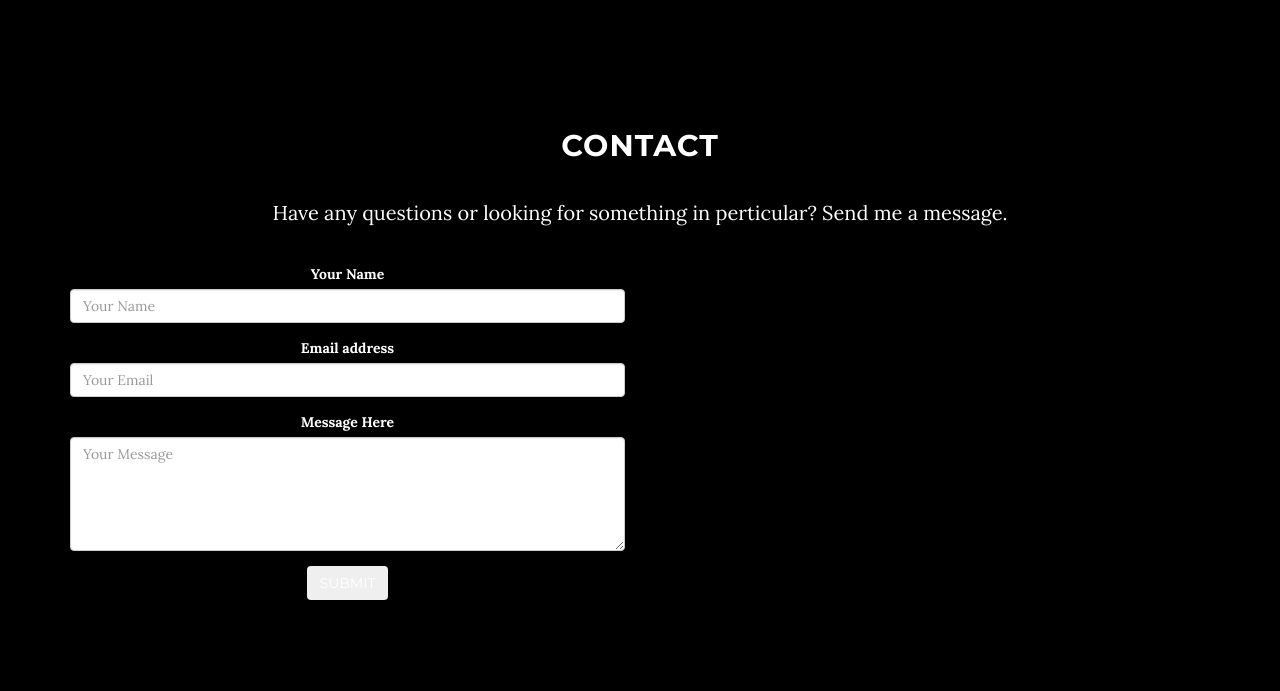
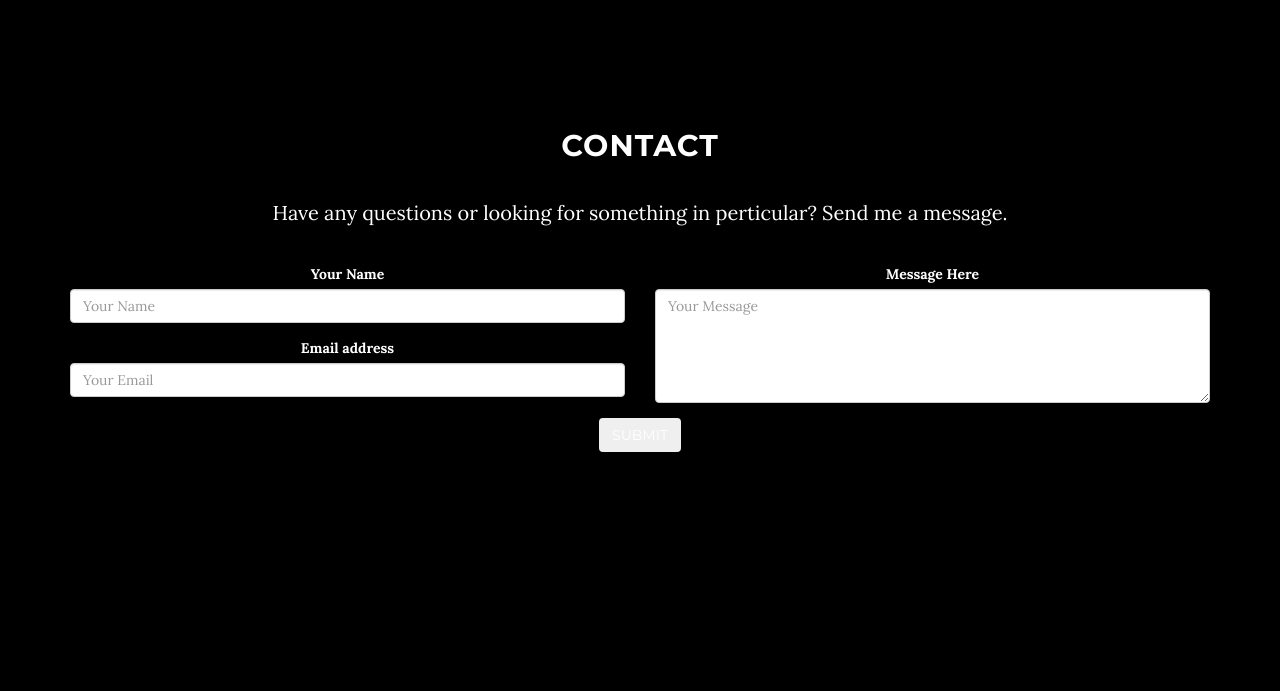
Before and after one commit to skybone/photo-midterm, a PHP site: page / in a window 1280 px wide. Shown: the part 4131-4822 px from the top of the page. Run offline with PHP 8.4, Linux system fonts and the light colour scheme; some web fonts are replaced.

Commit message:
fixed columns

```diff
--- a/index.php
+++ b/index.php
@@ -169,7 +169,7 @@
                     <h2>Contact</h2>
                                 <p>Have any questions or looking for something in perticular? Send me a message.</p>
                         <div class="row">
-                            <div class="col-md-6">
+                            <div class="col-md-12">
 
  <?php
 
@@ -189,7 +189,8 @@
                     ?>
 
                             <form role="form" data-toggle="validator" name="contactform" method="post" action="<?php echo $self;?>#contact2">
-
+                                <div class="row">
+                                    <div class="col-md-6">
                                     <div class="form-group">
                                         <label for="InputName">Your Name</label>
                                         <input type="text" class="form-control" id="InputName" name="name" placeholder="Your Name" required>
@@ -198,10 +199,15 @@
                                         <label for="InputEmail">Email address</label>
                                         <input type="email" class="form-control" id="InputEmail" name="email" placeholder="Your Email" required>
                                     </div>
+                                    </div>
+                                <div class="col-md-6">
                                     <div class="form-group">
                                         <label for="InputMessage">Message Here</label>
                                         <textarea cols="20" rows="5" class="form-control" id="InputMessage" name="message" placeholder="Your Message"></textarea>
                                     </div>
+                            </div>
+                                                            </div>
+
                                     <button type="submit" value="submit" class="btn btn-blue large">Submit</button>
 
                             </form>
```
Lines whose indentation alone changed are shown as unchanged.
